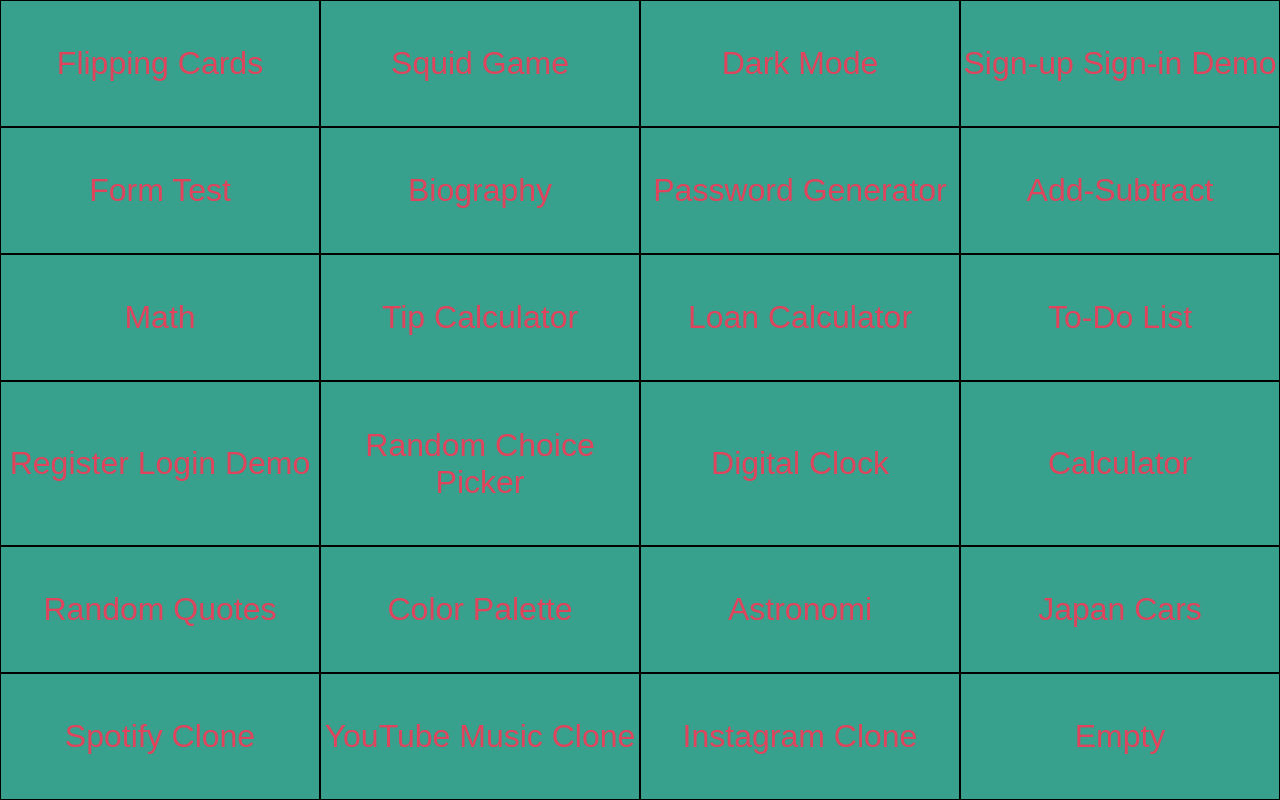
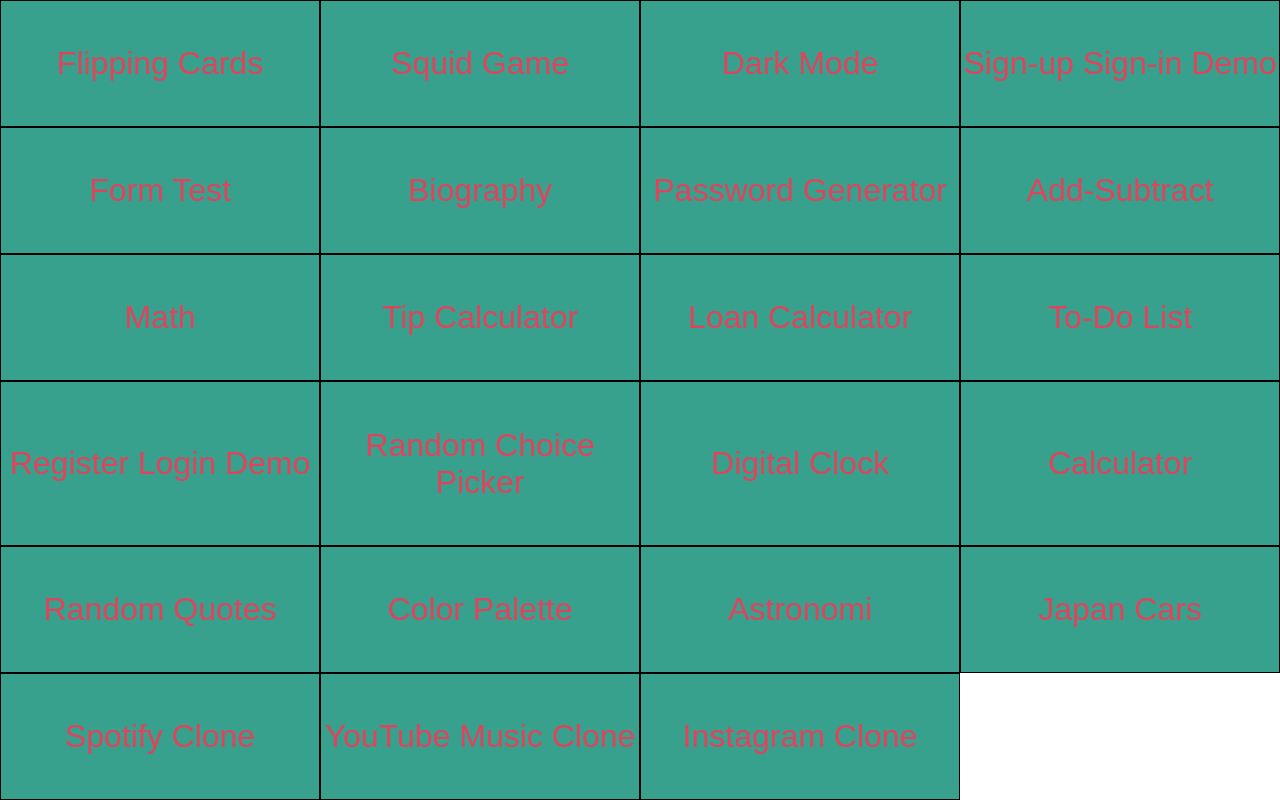
Before and after one commit to erenbugrayolcu/main-page, a plain HTML site: page index.html in a window 1280 px wide. Drawn offline with Linux system fonts and the light colour scheme.

Commit message:
.  Merge branch 'dev/test'
# Conflicts:
#	index.html

```diff
--- a/index.html
+++ b/index.html
@@ -33,7 +33,6 @@
         <a href="spotify-clone/index.html"><button class="buttons">Spotify Clone</button></a>
         <a href="youtube-music-clone/index.html"><button class="buttons">YouTube Music Clone</button></a>
         <a href="instagram-clone/index.html"><button class="buttons">Instagram Clone</button></a>
-        <a href="#"><button class="buttons">Empty</button></a>
 
     </div>
 
```
